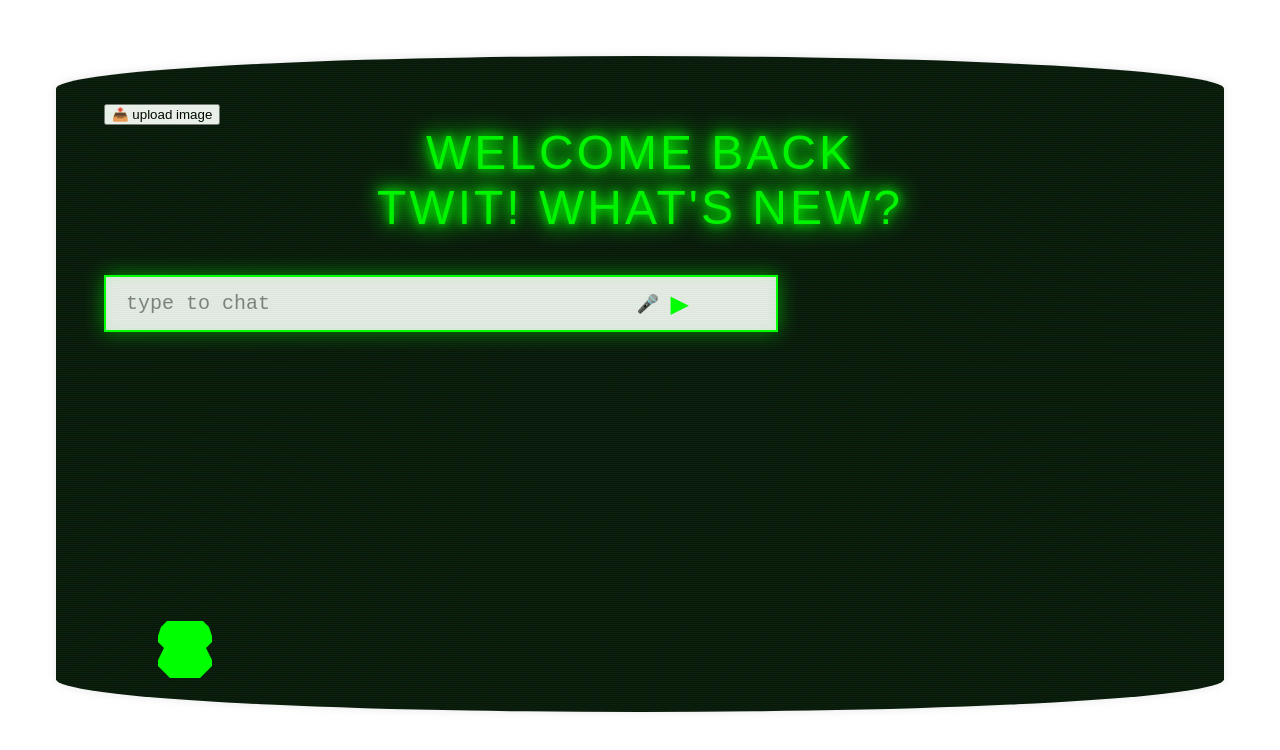
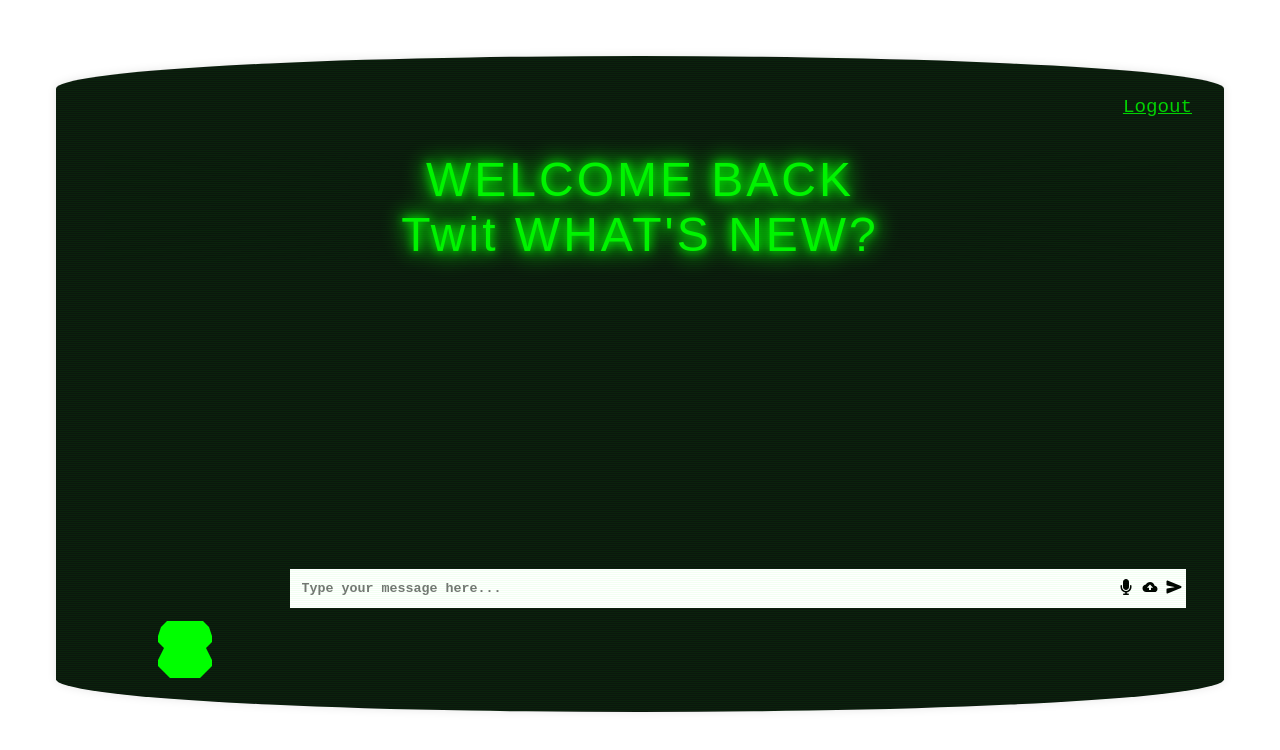
Before and after one commit to Avirall/paranormaliser-frontend, a Next.js app: page /chat in a window 1280 px wide. Shown: the top 750 px of the page. Built offline with nearby package versions, Linux system fonts and the light colour scheme; sample sign-in values are in the browser's storage.

Commit message:
chat ui modifications

```diff
--- a/package.json
+++ b/package.json
@@ -9,9 +9,11 @@
     "lint": "next lint"
   },
   "dependencies": {
+    "@google/genai": "^1.9.0",
     "next": "15.3.5",
     "react": "^19.0.0",
     "react-dom": "^19.0.0",
+    "react-icons": "^5.5.0",
     "sass": "^1.89.2"
   },
   "devDependencies": {
--- a/src/app/chat/page.tsx
+++ b/src/app/chat/page.tsx
@@ -1,18 +1,21 @@
 "use client";
 import { useState, useEffect, useRef } from "react";
-import styles from "./styles.module.scss";
-
+import styles from "@/app/chat/styles.module.scss";
 import Loader from "@/components/Loader";
 import LogoutButton from "@/components/LogoutButton";
+import { FaMicrophone } from "react-icons/fa6";
+import { IoMdCloudUpload } from "react-icons/io";
+import { IoSend } from "react-icons/io5";
+import { get_response } from "@/utils";
 
 export default function CRTTerminal() {
   const [message, setMessage] = useState("");
+  const [finalMessage, setFinalMessage] = useState("");
+  const [response, setResponse] = useState("");
   const [fullname, setFullname] = useState("");
-  const chatInputRef = useRef<HTMLInputElement>(null);
   const screenRef = useRef<HTMLDivElement>(null);
   const [loading, setLoading] = useState(true);
 
-  // Random flicker effect
   useEffect(() => {
     if (window.localStorage.getItem("is_authenticated") === "true") {
       setLoading(false);
@@ -33,11 +36,12 @@ export default function CRTTerminal() {
     return () => clearInterval(flickerInterval);
   }, []);
 
-  const handleChatSubmit = () => {
-    if (message.trim()) {
-      console.log("Message sent:", message);
+  const handleChatSubmit = async () => {
+    setFinalMessage(message);
+    let aiResponse: string =
+      (await get_response(message)) || "No response from AI.";
+    setResponse(aiResponse);
     setMessage("");
-    }
   };
 
   const handleKeyPress = (e: React.KeyboardEvent) => {
@@ -77,41 +81,61 @@ export default function CRTTerminal() {
     }
   };
 
-  return (
+  return loading ? (
+    <Loader />
+  ) : (
+    <div className={styles.mainContainer}>
+      <LogoutButton />
       <div className={styles.crtContainer}>
         <div ref={screenRef} className={styles.screen}>
           <div className={styles.static}></div>
 
-        <button className={styles.uploadBtn} onClick={handleUpload}>
-          📤 upload image
-        </button>
-
+          {!finalMessage && (
             <div className={styles.welcomeText}>
               WELCOME BACK
               <br />
-          TWIT! WHAT&apos;S NEW?
+              {window.localStorage.getItem("fullname") || "Twit"} WHAT&apos;S
+              NEW?
             </div>
-
-        <div className={styles.chatContainer}>
+          )}
+        </div>
+      </div>
+      <div className={styles.Window}>
+        {finalMessage && (
+          <div className={styles.messageContainer}>
+            <div className={styles.messageText}>
+              {fullname} says: {finalMessage}
+            </div>
+          </div>
+        )}
+        {response && (
+          <div className={styles.responseContainer}>
+            <div className={styles.responseText}>{response}</div>
+          </div>
+        )}
+      </div>
+      <div className={styles.chat_container}>
+        <div className={styles.chatInputContainer}>
           <input
-            ref={chatInputRef}
-            type="text"
-            className={styles.chatInput}
-            placeholder="type to chat"
-            value={message}
+            placeholder="Type your message here..."
+            value={message ?? ""}
             onChange={(e) => setMessage(e.target.value)}
-            onKeyPress={handleKeyPress}
+            onKeyDown={handleKeyPress}
           />
-          <span className={styles.micIcon}>🎤</span>
-          <button className={styles.sendBtn} onClick={handleChatSubmit}>
-            ▶
-          </button>
         </div>
-
+        <div className={styles.icons}>
+          <FaMicrophone color="black" />
+        </div>
+        <div className={styles.icons}>
+          <IoMdCloudUpload color="black" />
+        </div>
+        <div className={styles.icons}>
+          <IoSend color="black" onClick={handleChatSubmit} />
+        </div>
+      </div>
       <div className={styles.courageContainer}>
         <div className={styles.courage} onClick={handleCourageClick}></div>
       </div>
     </div>
-    </div>
   );
 }
--- a/src/app/chat/styles.module.scss
+++ b/src/app/chat/styles.module.scss
@@ -1,3 +1,8 @@
+.crtContainer {
+  position: relative;
+  top: 3rem;
+}
+
 .login_container {
   position: relative;
   top: 10%;
@@ -27,16 +32,13 @@ $primary-green: #00ff00;
 $dark-green: #002200;
 $darker-green: #000800;
 
-
 // Welcome text
 .welcomeText {
   color: $primary-green;
   font-size: 48px;
   text-align: center;
   margin-bottom: 40px;
-  text-shadow:
-    0 0 10px $primary-green,
-    0 0 20px $primary-green,
+  text-shadow: 0 0 10px $primary-green, 0 0 20px $primary-green,
     0 0 30px $primary-green;
   letter-spacing: 3px;
   animation: textFlicker 2s infinite alternate;
@@ -47,81 +49,46 @@ $darker-green: #000800;
 }
 
 @keyframes textFlicker {
-  0%, 100% { opacity: 1; }
-  50% { opacity: 0.8; }
-}
-
-// Chat container
-.chatContainer {
-  width: 80%;
-  max-width: 600px;
-  position: relative;
-  margin-bottom: 60px;
-
-  @media (max-width: 768px) {
-    width: 90%;
+  0%,
+  100% {
+    opacity: 1;
+  }
+  50% {
+    opacity: 0.8;
   }
 }
 
-.chatInput {
-  width: 100%;
-  background: rgba(255, 255, 255, 0.9);
-  border: 2px solid $primary-green;
-  padding: 15px 50px 15px 20px;
-  font-family: 'VT323', monospace;
-  font-size: 20px;
-  color: #000;
-  outline: none;
-  box-shadow:
-    0 0 20px rgba($primary-green, 0.5),
-    inset 0 0 10px rgba($primary-green, 0.1);
-  transition: all 0.3s ease;
+.chat_container {
+  position: absolute;
+  bottom: 6.5rem;
+  display: flex;
+  width: fit-content;
+  left: 20%;
+  display: flex;
+  gap: 0.5rem;
+  flex-direction: row;
+  align-items: center;
+  justify-content: center;
+  background-color: white;
+  padding: 0.25rem;
+}
 
-  &::placeholder {
-    color: #666;
-    opacity: 0.8;
-  }
-
-  &:focus {
-    box-shadow: 0 0 30px rgba($primary-green, 0.8),
-                inset 0 0 15px rgba($primary-green, 0.2);
-  }
-
-  @media (max-width: 768px) {
-    font-size: 18px;
-    padding: 12px 50px 12px 15px;
+.chatInputContainer {
+  > input {
+    padding: 0.5rem;
+    width: 50rem;
+    outline: none;
+    border: none;
+    font-weight: bold;
+    font-family: "Courier New", Courier, monospace;
+    color: rgb(4, 50, 37);
   }
 }
 
-.sendBtn {
-  position: absolute;
-  right: 10px;
-  top: 50%;
-  transform: translateY(-50%);
-  background: none;
-  border: none;
-  color: $primary-green;
-  font-size: 24px;
+.icons {
   cursor: pointer;
-  padding: 5px;
-  transition: all 0.3s ease;
-
-  &:hover {
-    text-shadow: 0 0 10px $primary-green;
-    transform: translateY(-50%) scale(1.2);
-  }
 }
 
-.micIcon {
-  position: absolute;
-  right: 45px;
-  top: 50%;
-  transform: translateY(-50%);
-  color: #666;
-  font-size: 18px;
-}
-
-// Courage character
 .courageContainer {
   position: absolute;
   bottom: 20px;
@@ -139,19 +106,34 @@ $darker-green: #000800;
   bottom: 10px;
   cursor: pointer;
   clip-path: polygon(
-    20% 0%, 80% 0%, 90% 10%, 95% 25%, 95% 35%,
-    85% 45%, 90% 55%, 95% 65%, 95% 75%, 85% 85%,
-    75% 95%, 25% 95%, 15% 85%, 5% 75%, 5% 65%,
-    10% 55%, 15% 45%, 5% 35%, 5% 25%, 10% 10%
+    20% 0%,
+    80% 0%,
+    90% 10%,
+    95% 25%,
+    95% 35%,
+    85% 45%,
+    90% 55%,
+    95% 65%,
+    95% 75%,
+    85% 85%,
+    75% 95%,
+    25% 95%,
+    15% 85%,
+    5% 75%,
+    5% 65%,
+    10% 55%,
+    15% 45%,
+    5% 35%,
+    5% 25%,
+    10% 10%
   );
   filter: drop-shadow(0 0 10px $primary-green);
-  animation:
-    courageRun 6s linear infinite,
+  animation: courageRun 6s linear infinite,
     couragebob 0.3s ease-in-out infinite alternate;
 
   // Dog ears
   &::before {
-    content: '';
+    content: "";
     position: absolute;
     top: -10px;
     left: 10px;
@@ -163,7 +145,7 @@ $darker-green: #000800;
   }
 
   &::after {
-    content: '';
+    content: "";
     position: absolute;
     top: -10px;
     right: 10px;
@@ -176,10 +158,6 @@ $darker-green: #000800;
 
   &:hover {
     filter: drop-shadow(0 0 15px $primary-green);
-  }
-
-  .sendicon{
-
   }
 
   @media (max-width: 768px) {
@@ -217,8 +195,12 @@ $darker-green: #000800;
 }
 
 @keyframes couragebob {
-  0% { bottom: 10px; }
-  100% { bottom: 15px; }
+  0% {
+    bottom: 10px;
+  }
+  100% {
+    bottom: 15px;
+  }
 }
 
 // Static effect
@@ -240,9 +222,19 @@ $darker-green: #000800;
 }
 
 @keyframes staticMove {
-  0% { transform: translateX(0px) translateY(0px); }
-  25% { transform: translateX(1px) translateY(-1px); }
-  50% { transform: translateX(-1px) translateY(1px); }
-  75% { transform: translateX(1px) translateY(1px); }
-  100% { transform: translateX(0px) translateY(0px); }
+  0% {
+    transform: translateX(0px) translateY(0px);
+  }
+  25% {
+    transform: translateX(1px) translateY(-1px);
+  }
+  50% {
+    transform: translateX(-1px) translateY(1px);
+  }
+  75% {
+    transform: translateX(1px) translateY(1px);
+  }
+  100% {
+    transform: translateX(0px) translateY(0px);
+  }
 }
--- /dev/null
+++ b/src/utils.ts
@@ -0,0 +1,22 @@
+import { GoogleGenAI } from "@google/genai";
+
+const ai = new GoogleGenAI({
+  apiKey: "AIzaSyCN1zrhLQzTjZGwcVqZbTYmiwQYilhgCu8",
+});
+
+export async function get_response(prompt: string) {
+  const chat = ai.chats.create({
+    model: "gemini-2.5-flash",
+    config: {
+      systemInstruction:
+        "You are courage the cowardly dog's computer like in the show. Alwaus respond sarcastly and in a funny way like it does in the show.",
+    },
+  });
+
+  const response1 = await chat.sendMessage({
+    message: prompt,
+  });
+  console.log("Chat response 1:", response1.text);
+
+  return response1.text;
+}
```
Also changed, not shown: 1 other file (tests, documents, lock files or other folders). Lines whose indentation alone changed are shown as unchanged.
